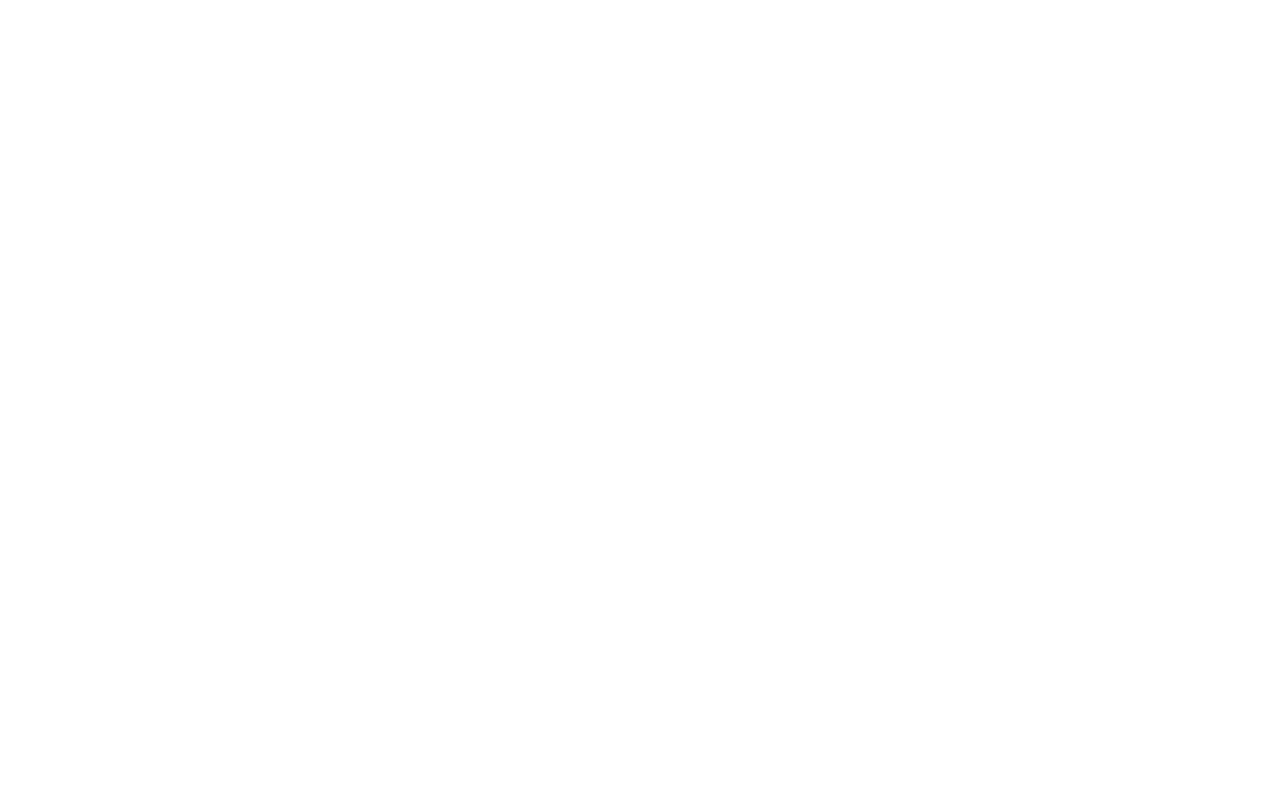
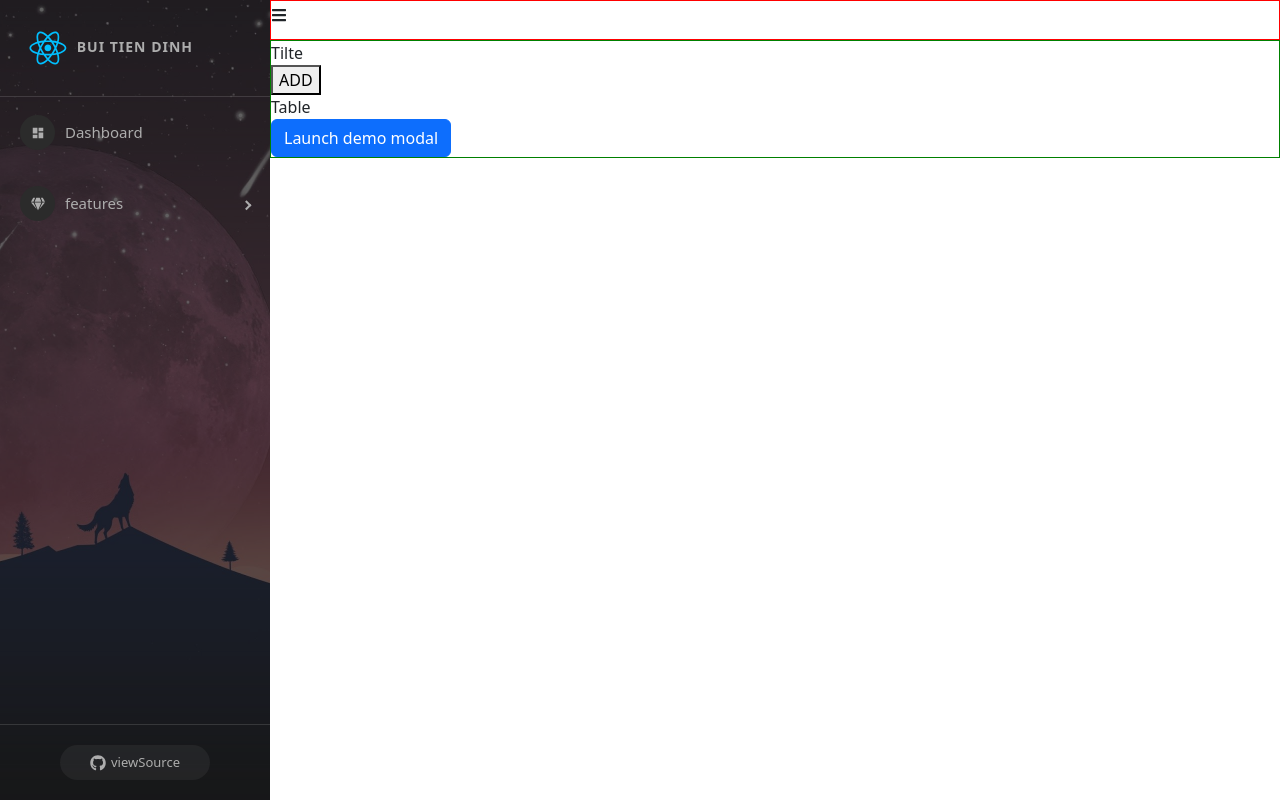
Before and after one commit to dinhdiem/react-perfect-project, a React (Create React App) app: page /admin/manage-users in a window 1280 px wide. Before the commit this address had no page. Built offline with nearby package versions, Linux system fonts and the light colour scheme.

Commit message:
preview image

```diff
--- a/package.json
+++ b/package.json
@@ -6,13 +6,18 @@
     "@testing-library/jest-dom": "5.16.4",
     "@testing-library/react": "13.3.0",
     "@testing-library/user-event": "13.5.0",
+    "axios": "0.27.2",
     "bootstrap": "5.2.0",
     "react": "18.2.0",
     "react-bootstrap": "2.4.0",
     "react-dom": "18.2.0",
+    "react-icons": "4.4.0",
+    "react-paginate": "8.1.3",
+    "react-pro-sidebar": "0.7.1",
     "react-redux": "8.0.1",
     "react-router-dom": "6.3.0",
     "react-scripts": "5.0.1",
+    "react-toastify": "9.0.7",
     "redux": "4.2.0",
     "redux-devtools-extension": "2.13.9",
     "redux-thunk": "2.4.1",
--- a/src/App.scss
+++ b/src/App.scss
@@ -75,6 +75,7 @@
           color: white;
           background: #303030;
           height: 40px;
+          border: none;
 
           &.hover {
             background: black;
--- a/src/components/Admin/Admin.js
+++ b/src/components/Admin/Admin.js
@@ -1,7 +1,26 @@
-import React from "react";
+import React, { useState } from "react";
+import SidaBar from "./SidaBar";
+import "./Admin.scss";
+import { FaBars } from "react-icons/fa";
+import { Outlet } from "react-router-dom";
 
 const Admin = () => {
-  return <div>Admin</div>;
+  const [collapsed, setCollapsed] = useState(false);
+  return (
+    <div className="admin-container">
+      <div className="admin-sidebar">
+        <SidaBar collapsed={collapsed} />
+      </div>
+      <div className="admin-content">
+        <div className="admin-header">
+          <FaBars onClick={() => setCollapsed(!collapsed)} />
+        </div>
+        <div className="admin-main">
+          <Outlet />
+        </div>
+      </div>
+    </div>
+  );
 };
 
 export default Admin;
--- /dev/null
+++ b/src/components/Admin/Admin.scss
@@ -0,0 +1,52 @@
+.admin-container {
+  display: flex;
+
+  .admin-sidebar {
+    .pro-sidebar {
+      height: 100vh !important;
+    }
+    .sidebar-btn {
+      color: white;
+      text-decoration: none;
+    }
+    .sidebar-btn-wrapper {
+      display: flex;
+      align-items: center;
+      justify-content: center;
+      .sidebar-btn {
+        transition: width 0.3s;
+        width: 150px;
+        padding: 1px 15px;
+        border-radius: 40px;
+        background: rgba(255, 255, 255, 0.05);
+        color: #adadad;
+        text-decoration: none;
+        margin: 0 auto;
+        height: 35px;
+        display: flex;
+        align-items: center;
+        justify-content: center;
+        text-overflow: ellipsis;
+        overflow: hidden;
+        span {
+          margin-left: 5px;
+          font-size: 13px;
+        }
+        &:hover {
+          color: white;
+        }
+      }
+    }
+  }
+  .admin-content {
+    width: 100%;
+    .admin-header {
+      height: 40px;
+      border: 1px solid red;
+    }
+
+    .admin-main {
+      border: 1px solid green;
+    }
+  }
+}
--- /dev/null
+++ b/src/components/Admin/Content/CreateUser.js
@@ -0,0 +1,119 @@
+import React, { useState } from "react";
+import Button from "react-bootstrap/Button";
+import Modal from "react-bootstrap/Modal";
+import { FcPlus } from "react-icons/fc";
+
+const CreateUser = () => {
+  const [show, setShow] = useState(false);
+
+  const handleClose = () => setShow(false);
+  const handleShow = () => setShow(true);
+
+  const [name, setName] = useState("");
+  const [password, setPassword] = useState("");
+  const [email, setEmail] = useState("");
+  const [img, setImg] = useState("");
+  const [role, setRole] = useState("USER");
+  const [preview, setPreview] = useState("");
+
+  const handleUploadImage = (e) => {
+    if (e.target && e.target.files[0] && e.target.files) {
+      setPreview(URL.createObjectURL(e.target.files[0]));
+      setImg(e.target.files[0]);
+    } else {
+      setPreview("");
+    }
+  };
+
+  return (
+    <>
+      <Button variant="primary" onClick={handleShow}>
+        Launch demo modal
+      </Button>
+
+      <Modal
+        show={show}
+        onHide={handleClose}
+        size="lg"
+        backdrop="static"
+        className="create-user"
+      >
+        <Modal.Header closeButton>
+          <Modal.Title>Add new User</Modal.Title>
+        </Modal.Header>
+        <Modal.Body>
+          <form className="row g-3">
+            <div className="col-md-6">
+              <label className="form-label">Email</label>
+              <input
+                type="email"
+                className="form-control"
+                value={email}
+                onChange={(e) => setEmail(e.target.value)}
+              />
+            </div>
+            <div className="col-md-6">
+              <label className="form-label">UserName</label>
+              <input
+                type="text"
+                className="form-control"
+                placeholder=""
+                value={name}
+                onChange={(e) => setName(e.target.value)}
+              />
+            </div>
+            <div className="col-md-6">
+              <label className="form-label">Password</label>
+              <input
+                type="password"
+                className="form-control"
+                value={password}
+                onChange={(e) => setPassword(e.target.value)}
+              />
+            </div>
+            <div className="col-md-6">
+              <label className="form-label">Role</label>
+              <select
+                className="form-select"
+                onChange={(e) => setRole(e.target.value)}
+              >
+                <option selected value="USER">
+                  USER
+                </option>
+                <option value="ADMIN">ADMIN</option>
+              </select>
+            </div>
+            <div className="col-md-12">
+              <label className="form-label label-upload" htmlFor="labelUpload">
+                <FcPlus /> Upload file
+              </label>
+              <input
+                type="file"
+                hidden
+                id="labelUpload"
+                onChange={(e) => handleUploadImage(e)}
+              />
+            </div>
+            <div className="col-md-12 img-preview">
+              {preview ? (
+                <img src={preview} alt="anh" />
+              ) : (
+                <span>Preview Upload</span>
+              )}
+            </div>
+          </form>
+        </Modal.Body>
+        <Modal.Footer>
+          <Button variant="secondary" onClick={handleClose}>
+            Close
+          </Button>
+          <Button variant="primary" onClick={handleClose}>
+            Save
+          </Button>
+        </Modal.Footer>
+      </Modal>
+    </>
+  );
+};
+
+export default CreateUser;
--- /dev/null
+++ b/src/components/Admin/Content/Dashboard.js
@@ -0,0 +1,7 @@
+import React from "react";
+
+const Dashboard = () => {
+  return <div>Dashboard</div>;
+};
+
+export default Dashboard;
--- /dev/null
+++ b/src/components/Admin/Content/ManageUser.scss
@@ -0,0 +1,32 @@
+.create-user {
+  .img-preview {
+    border: 1px dashed #ccc;
+    height: 150px;
+    border-radius: 5px;
+    display: flex;
+    justify-content: center;
+    align-items: center;
+    color: #ccc;
+
+    img {
+      max-width: 100%;
+      max-height: 100%;
+    }
+  }
+
+  .label-upload {
+    gap: 5px;
+    display: flex;
+    align-items: center;
+    border: none;
+    width: fit-content;
+    border-radius: 5px;
+    cursor: pointer;
+    background-color: #eeeeee;
+    padding: 3px 10px;
+
+    &.hover {
+      background-color: #dcdcdc;
+    }
+  }
+}
--- /dev/null
+++ b/src/components/Admin/Content/ManagerUser.js
@@ -0,0 +1,20 @@
+import React from "react";
+import CreateUser from "./CreateUser";
+import "./ManageUser.scss";
+
+const ManagerUser = () => {
+  return (
+    <div className="manage-user-container">
+      <div className="manage-title">Tilte</div>
+      <div className="manage-content">
+        <div>
+          <button>ADD</button>
+        </div>
+        <div>Table</div>
+        <CreateUser />
+      </div>
+    </div>
+  );
+};
+
+export default ManagerUser;
--- /dev/null
+++ b/src/components/Admin/SidaBar.js
@@ -0,0 +1,92 @@
+import React from "react";
+import "react-pro-sidebar/dist/css/styles.css";
+import {
+  ProSidebar,
+  Menu,
+  MenuItem,
+  SubMenu,
+  SidebarHeader,
+  SidebarFooter,
+  SidebarContent,
+} from "react-pro-sidebar";
+import { FaGem, FaGithub } from "react-icons/fa";
+import sidebarBg from "../../assets/bg2.jpeg";
+import { DiReact } from "react-icons/di";
+import { MdDashboard } from "react-icons/md";
+import { Link } from "react-router-dom";
+
+const SidaBar = ({ image, collapsed, toggled, handleToggleSidebar }) => {
+  return (
+    <ProSidebar
+      image={sidebarBg}
+      collapsed={collapsed}
+      toggled={toggled}
+      breakPoint="md"
+      onToggle={handleToggleSidebar}
+    >
+      <SidebarHeader>
+        <div
+          style={{
+            padding: "24px",
+            textTransform: "uppercase",
+            fontWeight: "bold",
+            fontSize: 14,
+            letterSpacing: "1px",
+            overflow: "hidden",
+            textOverflow: "ellipsis",
+            whiteSpace: "nowrap",
+          }}
+        >
+          <DiReact size="3rem" color={"00bfff"} />
+          <span> Bui Tien Dinh</span>
+        </div>
+      </SidebarHeader>
+
+      <SidebarContent>
+        <Menu iconShape="circle">
+          <MenuItem icon={<MdDashboard />}>
+            Dashboard <Link to="/admin" />
+          </MenuItem>
+        </Menu>
+        <Menu iconShape="circle">
+          <SubMenu title="features" icon={<FaGem />}>
+            <MenuItem>
+              Quản lý Users <Link to="/admin/manage-users" />
+            </MenuItem>
+            <MenuItem>Quản lý Quiz</MenuItem>
+            <MenuItem>Quản lý Câu hỏi</MenuItem>
+          </SubMenu>
+        </Menu>
+      </SidebarContent>
+
+      <SidebarFooter style={{ textAlign: "center" }}>
+        <div
+          className="sidebar-btn-wrapper"
+          style={{
+            padding: "20px 24px",
+          }}
+        >
+          <a
+            href="https://github.com/azouaoui-med/react-pro-sidebar"
+            target="_blank"
+            className="sidebar-btn"
+            rel="noopener noreferrer"
+          >
+            <FaGithub />
+            <span
+              style={{
+                whiteSpace: "nowrap",
+                textOverflow: "ellipsis",
+                overflow: "hidden",
+              }}
+            >
+              viewSource
+            </span>
+          </a>
+        </div>
+      </SidebarFooter>
+    </ProSidebar>
+  );
+};
+
+export default SidaBar;
--- a/src/index.js
+++ b/src/index.js
@@ -9,6 +9,8 @@
 import Admin from "./components/Admin/Admin";
 import User from "./components/User/User";
 import Home from "./components/HomePage/Home";
+import Dashboard from "./components/Admin/Content/Dashboard";
+import ManagerUser from "./components/Admin/Content/ManagerUser";
 
 const root = ReactDOM.createRoot(document.getElementById("root"));
 root.render(
@@ -17,8 +19,11 @@
       <Routes>
         <Route path="/" element={<App />}>
           <Route index element={<Home />} />
-          <Route path="/users" element={<Admin />} />
-          <Route path="/admin" element={<User />} />
+          <Route path="users" element={<User />} />
+        </Route>
+        <Route path="admin" element={<Admin />}>
+          <Route index element={<Dashboard />} />
+          <Route path="manage-users" element={<ManagerUser />} />
         </Route>
       </Routes>
     </BrowserRouter>
```
Also changed, not shown: src/assets/bg2.jpeg (added), 1 other file (tests, documents, lock files or other folders).
